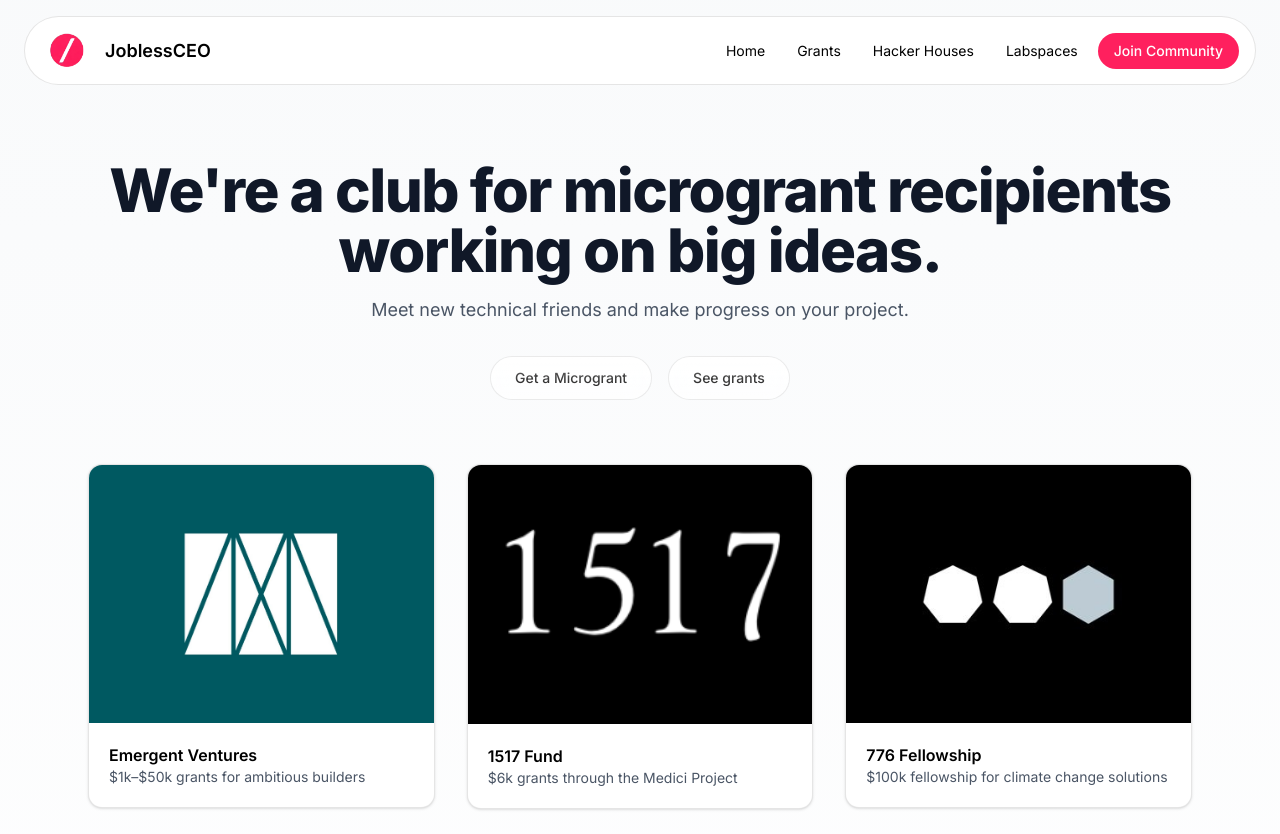
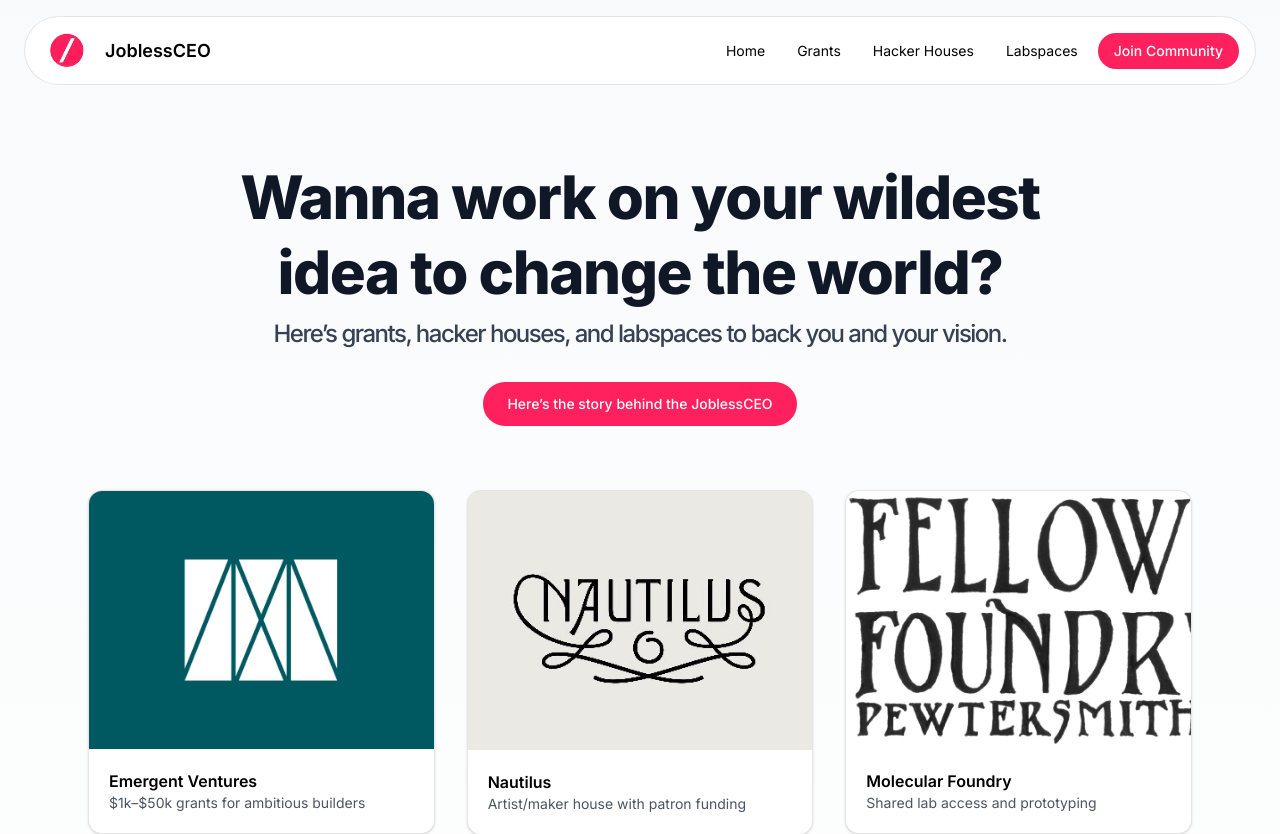
Before and after one commit to sanjaydotpro/Grants-by-JoblessCEO, a Next.js app: page / in a window 1280 px wide. Shown: the top 834 px of the page. Built offline with nearby package versions, Linux system fonts and the light colour scheme.

Commit message:
home: update hero headline, remove intro paragraph; single centered pink button; feature one grant, one hacker house, one labspace

```diff
--- a/src/app/page.tsx
+++ b/src/app/page.tsx
@@ -8,6 +8,8 @@
 import logo1517 from '../../images/1517.png';
 import logo776 from '../../images/776.jpg';
 import emergentImg from '../../images/MercatusCenter.jpg';
+import nautilusImg from '../../images/Nautilus.jpg';
+import foundryImg from '../../images/Foundry.webp';
 
 export default function Home() {
   const [email, setEmail] = useState('');
@@ -15,18 +17,18 @@
   return (
     <div className="min-h-screen bg-gradient-to-b from-gray-50 to-white">
       <section className="max-w-6xl mx-auto px-6 pt-32 md:pt-40 text-center">
-        <h1 className="text-4xl md:text-6xl font-extrabold tracking-tight text-gray-900">
-          We're a club for microgrant recipients working on big ideas.
+        <h1 className="text-4xl md:text-6xl font-extrabold tracking-tight text-gray-900 text-balance leading-tight max-w-3xl md:max-w-4xl mx-auto">
+          <span className="block">Wanna work on your wildest idea to change the world?</span>
+          <span className="mt-2 block text-lg md:text-2xl text-gray-700 font-medium">Here’s grants, hacker houses, and labspaces to back you and your vision.</span>
         </h1>
-        <p className="mt-4 text-gray-600 text-base md:text-lg">
-          Meet new technical friends and make progress on your project.
-        </p>
-        <div className="mt-8 flex items-center justify-center gap-4">
-          <Link href="/dashboard">
-            <Button className="rounded-full h-11 px-6 bg-white text-black border border-black/10 hover:bg-white/90">Get a Microgrant</Button>
-          </Link>
-          <Link href="/dashboard">
-            <Button variant="outline" className="rounded-full h-11 px-6 border-black/10 text-black hover:bg-black/5">See grants</Button>
+        <div className="mt-8 flex items-center justify-center">
+          <Link href="/dashboard" className="inline-flex">
+            <Button
+              variant="link"
+              className="rounded-full h-11 px-6 bg-[#ff205e] text-white hover:bg-[#ff205e]/90 no-underline hover:no-underline"
+            >
+              Here’s the story behind the JoblessCEO
+            </Button>
           </Link>
         </div>
       </section>
@@ -46,26 +48,26 @@
               </div>
             </Link>
 
-            <Link href="/dashboard" className="block">
+            <Link href="/hacker-houses" className="block">
               <div className="group bg-white rounded-lg border border-black/10 shadow-sm hover:shadow-md transition-transform hover:-translate-y-1 overflow-hidden">
                 <div className="relative aspect-[4/3] bg-black/5">
-                  <Image src={logo1517} alt="1517 Fund" fill sizes="(max-width: 768px) 100vw, 33vw" className="object-cover object-center" />
+                  <Image src={nautilusImg} alt="Nautilus" fill sizes="(max-width: 768px) 100vw, 33vw" className="object-cover object-center" />
                 </div>
                 <div className="p-5">
-                  <div className="font-semibold text-black">1517 Fund</div>
-                  <div className="text-sm text-gray-600">$6k grants through the Medici Project</div>
+                  <div className="font-semibold text-black">Nautilus</div>
+                  <div className="text-sm text-gray-600">Artist/maker house with patron funding</div>
                 </div>
               </div>
             </Link>
 
-            <Link href="/dashboard" className="block">
+            <Link href="/labspaces" className="block">
               <div className="group bg-white rounded-lg border border-black/10 shadow-sm hover:shadow-md transition-transform hover:-translate-y-1 overflow-hidden">
                 <div className="relative aspect-[4/3] bg-black/5">
-                  <Image src={logo776} alt="776 Fellowship" fill sizes="(max-width: 768px) 100vw, 33vw" className="object-cover object-center" />
+                  <Image src={foundryImg} alt="Molecular Foundry" fill sizes="(max-width: 768px) 100vw, 33vw" className="object-cover object-center" />
                 </div>
                 <div className="p-5">
-                  <div className="font-semibold text-black">776 Fellowship</div>
-                  <div className="text-sm text-gray-600">$100k fellowship for climate change solutions</div>
+                  <div className="font-semibold text-black">Molecular Foundry</div>
+                  <div className="text-sm text-gray-600">Shared lab access and prototyping</div>
                 </div>
               </div>
             </Link>
```
